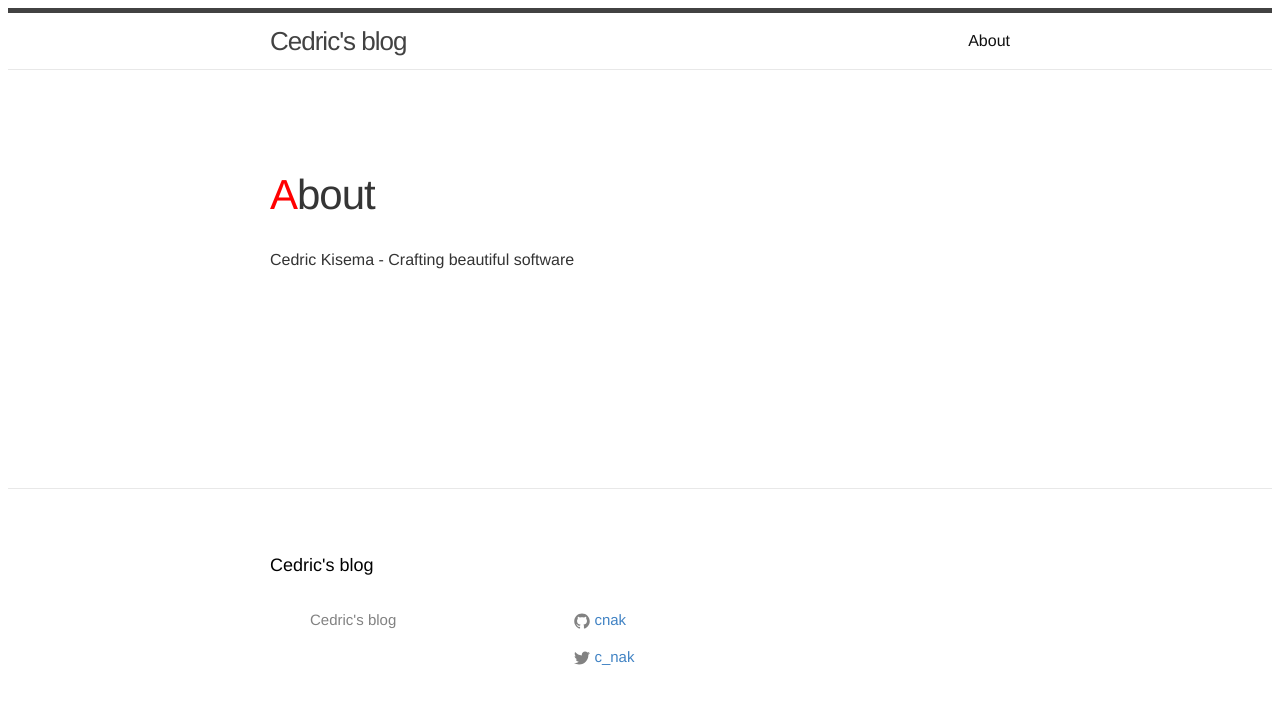
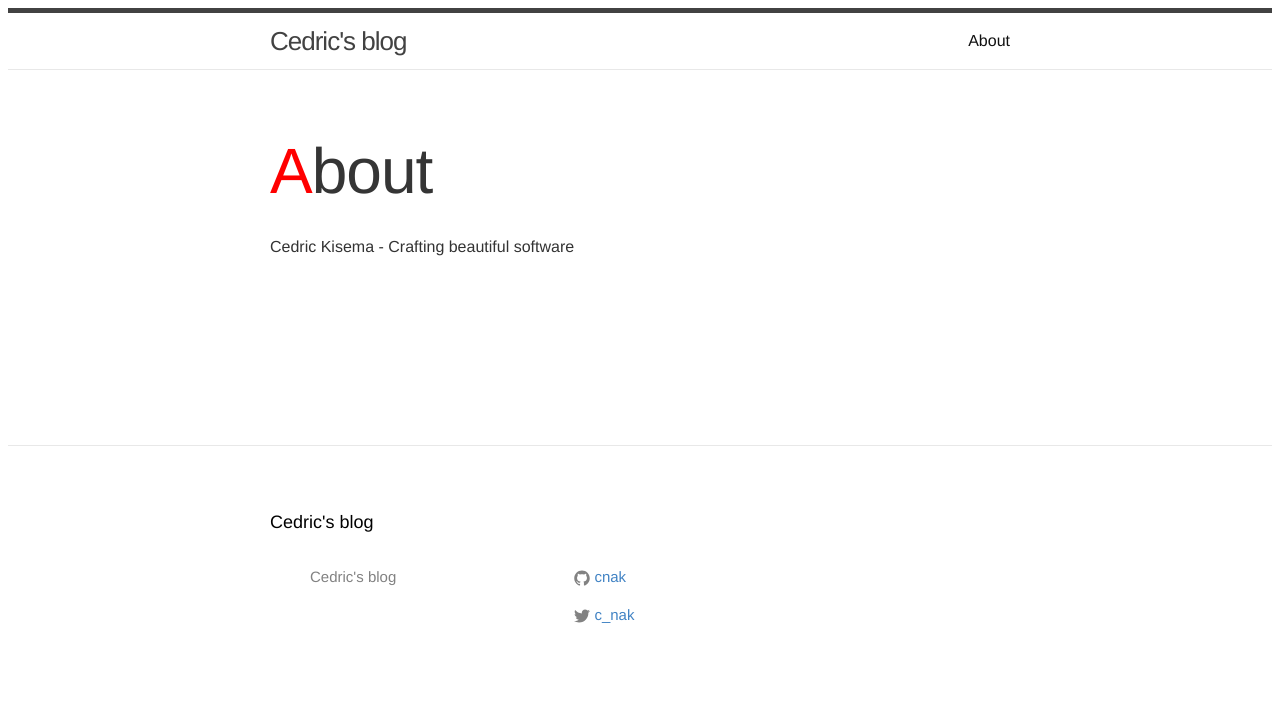
Before and after one commit to cnak/cnak.github.io, a Jekyll site: the page built from about.md, in a window 1280 px wide. Shown: the top 704 px of the page. Built offline with Jekyll 4.4.1, drawn with Linux system fonts in a browser that asks for light colours.

Commit message:
update to page-content margin

```diff
--- a/_sass/_base.scss
+++ b/_sass/_base.scss
@@ -87,7 +87,6 @@
 h1 {
     border-top: 1px solid #aaa;
     padding-top: .9em;
-    margin-top: 1.5em;
     font: 4.0em "Helvetica Neue", "Open Sans", sans-serif;
     color: #353535;
     font-weight: 100;
--- a/_sass/_layout.scss
+++ b/_sass/_layout.scss
@@ -167,10 +167,6 @@
 /**
  * Page content
  */
-.page-content {
-    padding: $spacing-unit 0;
-}
-
 .page-heading {
     font-size: 20px;
 }
@@ -204,7 +200,6 @@
 }
 
 .post-title {
-    font-size: 42px;
     letter-spacing: -1px;
     line-height: 1;
 
```
